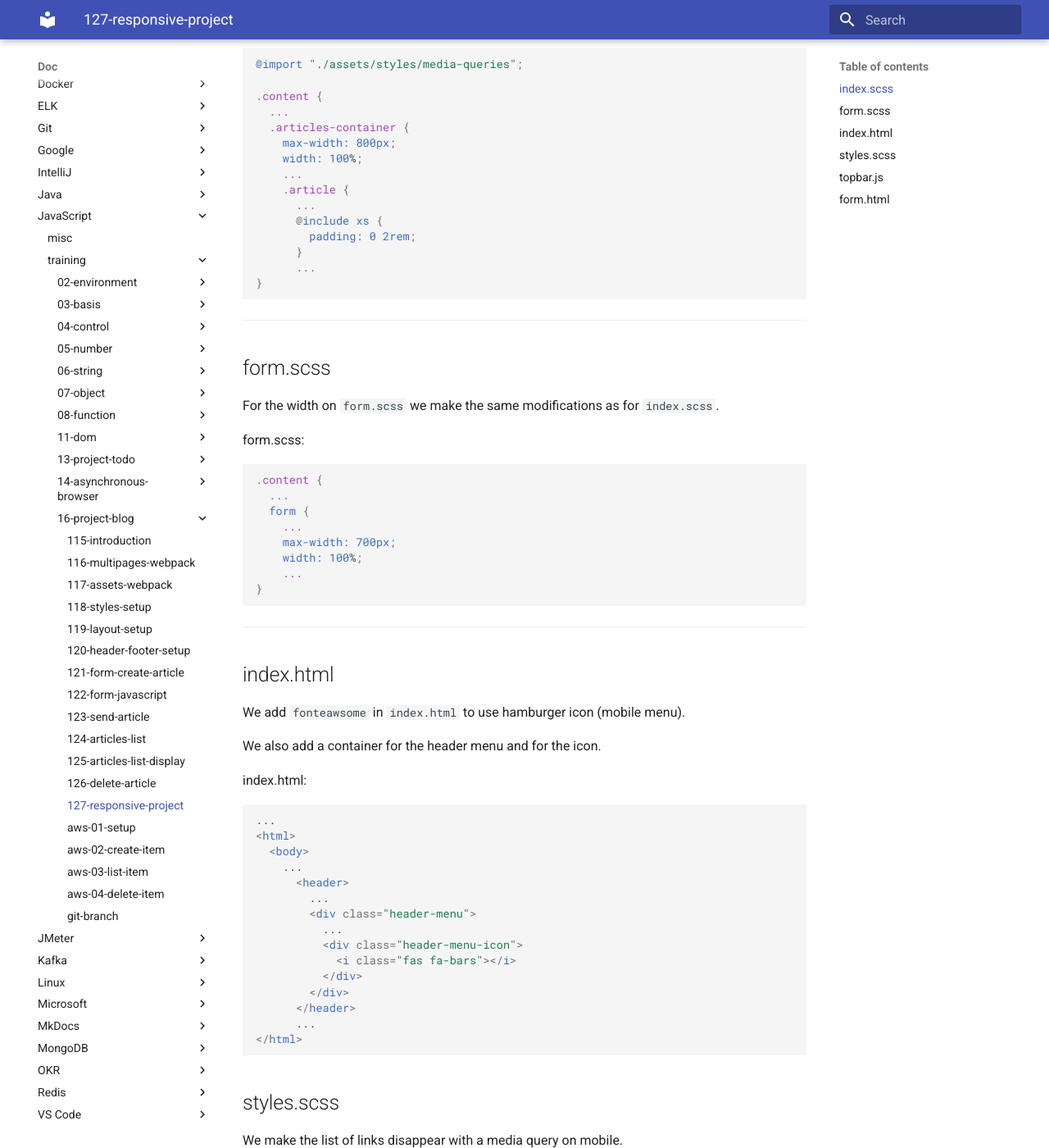
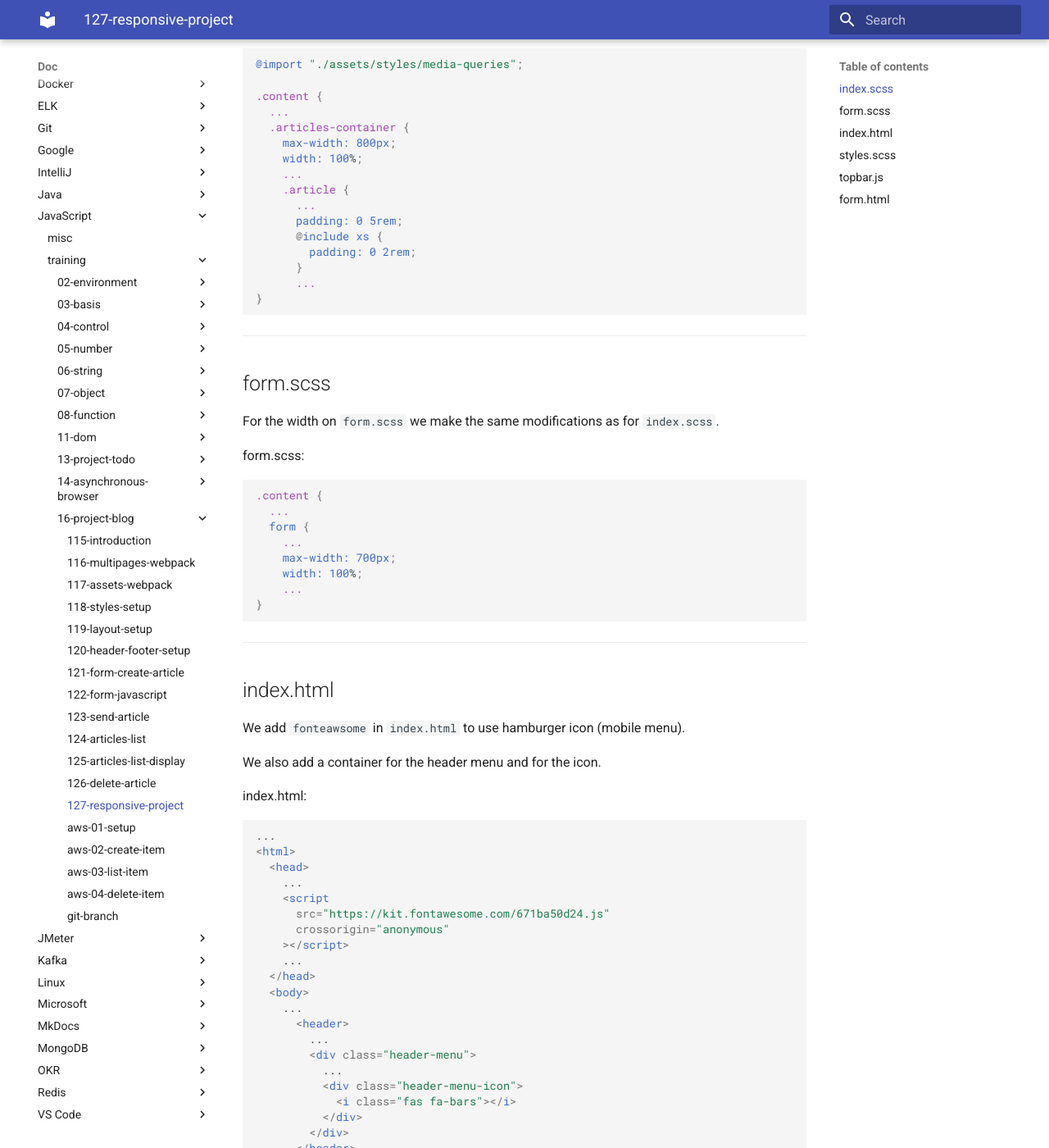
Before and after one commit to oldu73/doc, an MkDocs documentation site: the page built from docs/javascript/training/16-project-blog/127-responsive-project.md, in a window 1280 px wide and 1400 px high, scrolled down 388 px. Shown: the whole window at 82% size. Built offline with MkDocs 1.6.1 and Material for MkDocs 9.7.7, drawn with Linux system fonts in a browser that asks for light colours; some of the changed text lies outside the part shown.

Commit message:
js training blog project responsive fix

````diff
--- a/docs/javascript/training/16-project-blog/127-responsive-project.md
+++ b/docs/javascript/training/16-project-blog/127-responsive-project.md
@@ -8,7 +8,7 @@ Adapt the project for mobile, by creating, among other things, a mobile menu in
 
 We set a maximum width and a width of 100% so that the width of the content fits the screen.
 
-We use an `@inclide xs` media query to decrease padding on mobile.
+We use an `@include xs` media query to decrease padding on mobile.
 
 index.scss:
 
@@ -23,6 +23,7 @@ index.scss:
     ...
     .article {
       ...
+      padding: 0 5rem;
       @include xs {
         padding: 0 2rem;
       }
@@ -63,6 +64,14 @@ index.html:
 ```html
 ...
 <html>
+  <head>
+    ...
+    <script
+      src="https://kit.fontawesome.com/671ba50d24.js"
+      crossorigin="anonymous"
+    ></script>
+    ...
+  </head>
   <body>
     ...
       <header>
@@ -76,7 +85,6 @@ index.html:
       </header>
       ...
 </html>
-
 ```
 
 ## styles.scss
@@ -197,7 +205,6 @@ window.addEventListener("resize", (event) => {
     toggleMobileMenu();
   }
 });
-
 ```
 
 ## form.html
@@ -218,19 +225,18 @@ form.html:
   </head>
   <body>
     ...
-      <header>
+    <header>
+      ...
+      <div class="header-menu">
         ...
-        <div class="header-menu">
-          ...
-          <div class="header-menu-icon">
-            <i class="fas fa-bars"></i>
-          </div>
+        <div class="header-menu-icon">
+          <i class="fas fa-bars"></i>
         </div>
-      </header>
-      ...
+      </div>
+    </header>
+    ...
   </body>
 </html>
-
 ```
 
 ---
````
Also changed, not shown: docs/javascript/training/16-project-blog/git-branch.md (+0 -1 lines).
